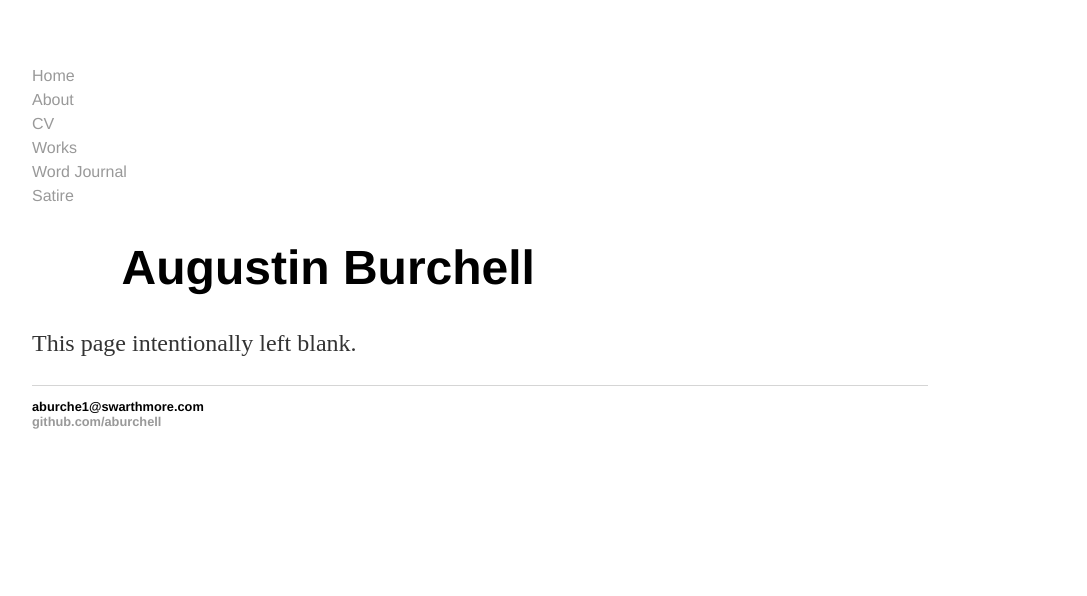
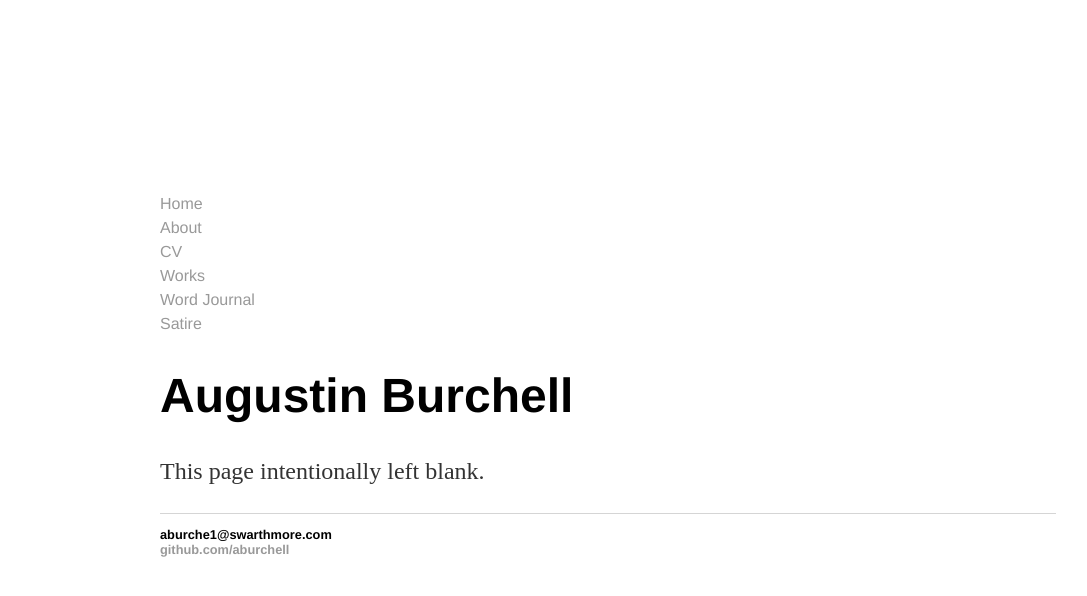
Before and after one commit to aburchell/aburchell.github.io, a Jekyll site: the page built from index.html, in a window 1280 px wide. Shown: the top 596 px of the page, without its empty margins (32-1119 px from the left). Built offline with Jekyll 4.4.1, drawn with Linux system fonts in a browser that asks for light colours.

Commit message:
Update main.css

```diff
--- a/css/main.css
+++ b/css/main.css
@@ -1,5 +1,5 @@
 body {
-    margin: 5%;
+    margin: 15%;
     width: 70%;
 }
 footer ul {
@@ -40,7 +40,6 @@ a:hover {
 h1 {
     font-size: 3em;
     font-family:'Helvetica', 'Arial', 'Sans-Serif';
-    padding-left: 10%;
 }
 p {
     font-size: 1.5em;
```
